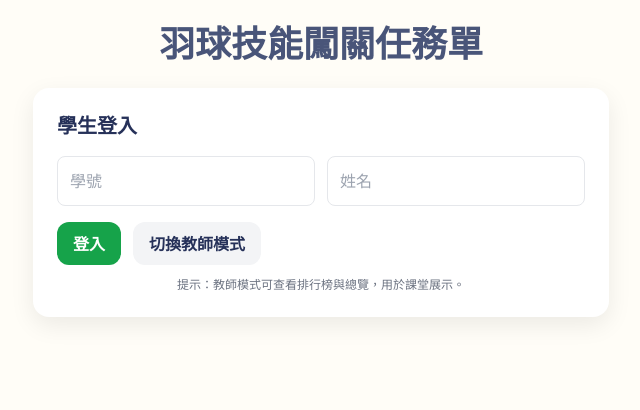
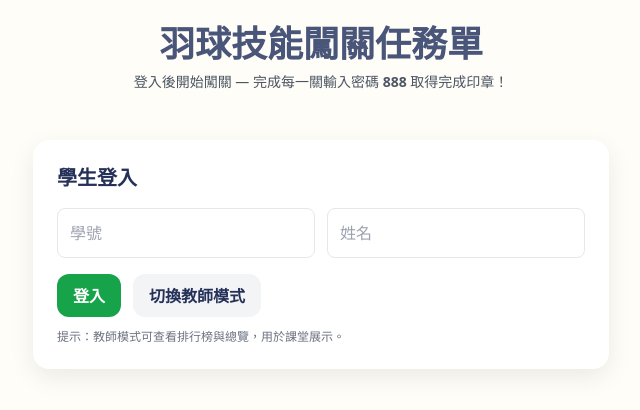
Before and after one commit to cwh8022-eng/badminton-missions, a plain HTML site: page index.html in a window 1280 px wide. Shown: the whole page, without its empty margins (319-959 px from the left). Drawn offline with nearby package versions, Linux system fonts and the light colour scheme.

Commit message:
Update index.html

```diff
--- a/index.html
+++ b/index.html
@@ -82,6 +82,8 @@
   <!-- 頁首 -->
   <header class="text-center px-4 py-6">
     <h1 class="text-3xl md:text-4xl font-extrabold text-[var(--headline)]">羽球技能闖關任務單</h1>
+    <p class="text-sm text-gray-600 mt-2">登入後開始闖關 — 完成每一關輸入密碼 <b>888</b> 取得完成印章！</p>
+  </header>
 
   <!-- 登入區 -->
   <section id="loginSection" class="max-w-xl card mx-auto p-6 my-6">
@@ -206,7 +208,7 @@
       {title:'後場高遠球', goal:'將球高弧度送到對方後場。', method:'與搭檔站在底線，連續 5 次成功打到後場區域。', video:'https://www.youtube.com/watch?v=CJXAXS82m5M'},
       {title:'網前放球', goal:'控制輕柔過網與落點。', method:'在網前互相放小球，連續 5 次落在網前 1 公尺內。', video:'https://www.youtube.com/watch?v=dR-NXBW2m5c'},
       {title:'殺球練習', goal:'學習向下發力與擊球動作。', method:'搭檔拋球到頭頂上方，連續 3 次將球向下打入對面場地。', video:'https://www.youtube.com/watch?v=lZSFU_OpbCw'},
-      {title:'基礎對打', goal:'建立回擊穩定度與協調性。', method:'以輕鬆力道來回對打，連續 10 次不落地。', video:'https://www.youtube.com/watch?v=mr1sB-2q8nU'},
+      {title:'基礎對打', goal:'建立回擊穩定度與協調性。', method:'以輕鬆力道來回對打，連續 10 次不落地。', video:'https://www.youtube.com/watch?v=3A22dThPUT0'},
       {title:'米字步法', goal:'熟悉全場八方向移動。', method:'由中心依序移動至八個方向並回中心，於 60 秒內完成一循環。', video:'https://www.youtube.com/watch?v=b0ZXWXMsVDM'}
     ];
 
```
